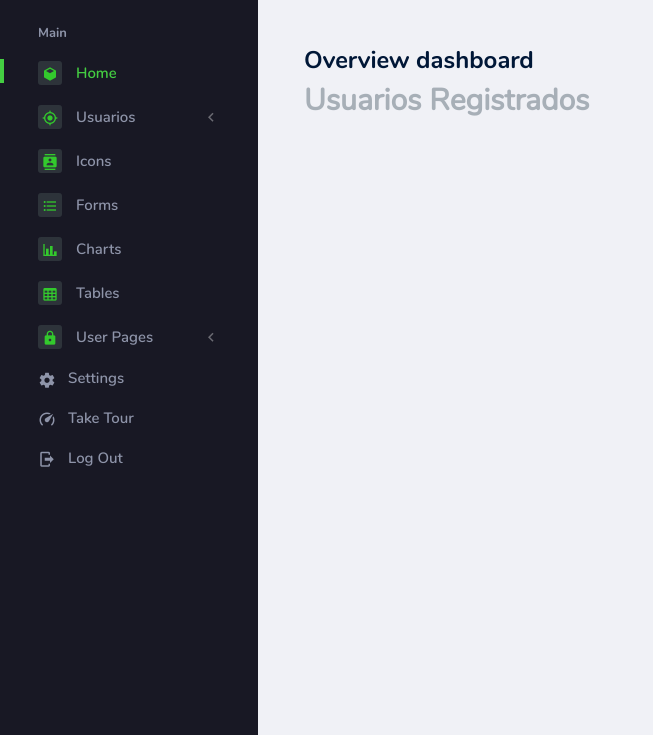
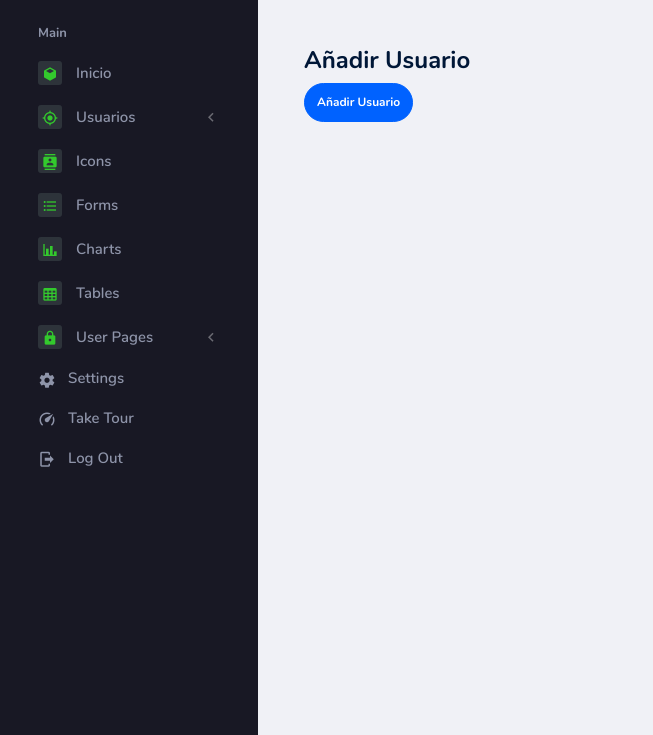
Before and after one commit to DevRuben9/sistemaFarmacia, a Flask app: page /usuarios/ in a window 1280 px wide. Shown: the part 64-799 px from the top of the page, without its empty margins (0-653 px from the left). Run offline with Flask 3, Linux system fonts and the light colour scheme; data that the repository does not hold is empty; some libraries are stand-ins or nearby versions.

Commit message:
añadiendo template
se añadio el template y home y el cargado de css y js

```diff
--- a/rutas/home.py
+++ b/rutas/home.py
@@ -1,8 +1,8 @@
 from flask import Blueprint, render_template
 from database import get_db
 
-home_bp = Blueprint('home', __name__, template_folder='templates')
+home_bp = Blueprint('home', __name__, template_folder='templates/home')
 
 @home_bp.route('/')
 def home():
-    return 'bienvenido a la pagina principal'
+    return render_template('home/home.html')
--- a/rutas/usuario.py
+++ b/rutas/usuario.py
@@ -5,8 +5,8 @@ usuarios_bp = Blueprint('usuarios', __name__, template_folder='templates/usuario
 
 @usuarios_bp.route('/')
 def lista_usuarios():
-    db = get_db()
-    usuarios = db.execute("SELECT * FROM usuarios").fetchall()
+    #db = get_db()
+    #usuarios = db.execute("SELECT * FROM usuarios").fetchall()
     return render_template('usuarios/lista.html')
 
 @usuarios_bp.route('/perfil/<username>')
--- a/templates/template/dashboard.html
+++ b/templates/template/dashboard.html
@@ -174,9 +174,9 @@
           <ul class="nav">
             <li class="nav-item nav-category">Main</li>
             <li class="nav-item">
-              <a class="nav-link" href="index.html">
+              <a class="nav-link" href="{{ url_for('home.home') }}">
                 <span class="icon-bg"><i class="mdi mdi-cube menu-icon"></i></span>
-                <span class="menu-title">Home</span>
+                <span class="menu-title">Inicio</span>
               </a>
             </li>
             <li class="nav-item">
@@ -259,7 +259,7 @@
           <div class="content-wrapper">
 
             <div class="d-xl-flex justify-content-between align-items-start">
-              <h2 class="text-dark font-weight-bold mb-2"> Overview dashboard </h2>
+              <h2 class="text-dark font-weight-bold mb-2">{% block subtitle %} {% endblock %}</h2>
               <div class="d-sm-flex justify-content-xl-between align-items-center mb-2">
 
                 <div class="dropdown ml-0 ml-md-4 mt-2 mt-lg-0">
--- a/templates/usuarios/lista.html
+++ b/templates/usuarios/lista.html
@@ -1,10 +1,11 @@
-{% extends "dashboard.html" %}
+{% extends "template/dashboard.html" %}
 
 {% block title %} Usuarios {% endblock %}
-
+{% block subtitle %} Añadir Usuario {% endblock %}
 {% block content %}
 
-    <h1>Usuarios Registrados</h1>
+
+    <button class="btn btn-primary rounded-pill">Añadir Usuario</button>
 
 
 {% endblock %}
```
Also changed, not shown: templates/home/home.html (added, +11 -0 lines).
